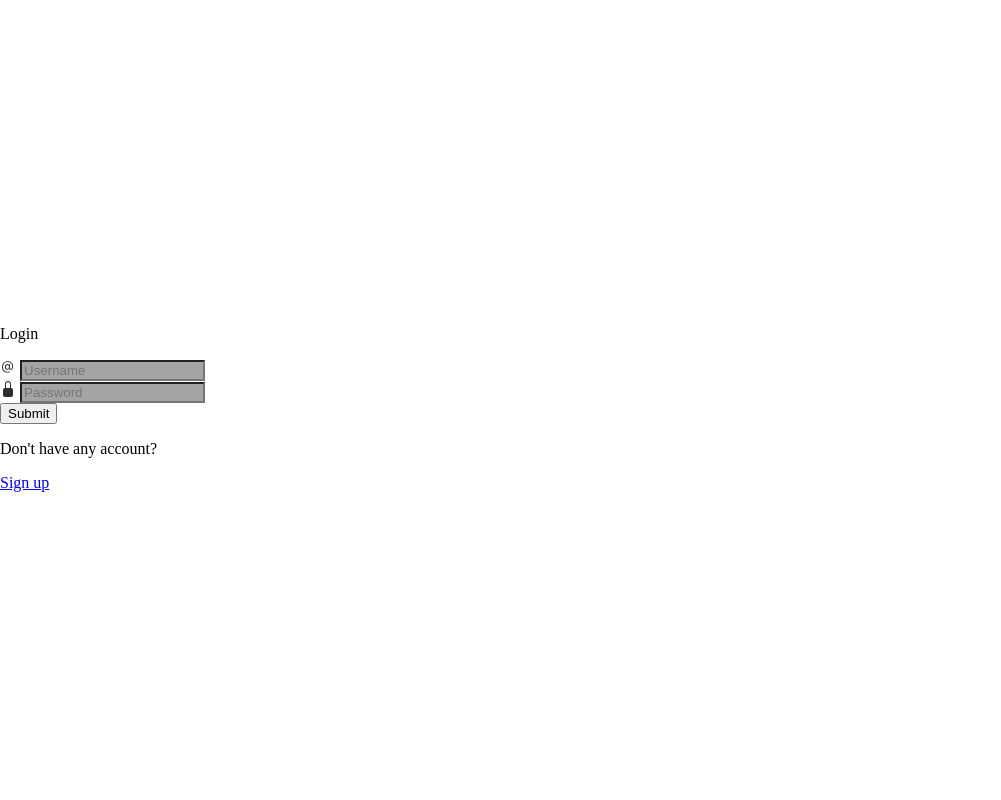
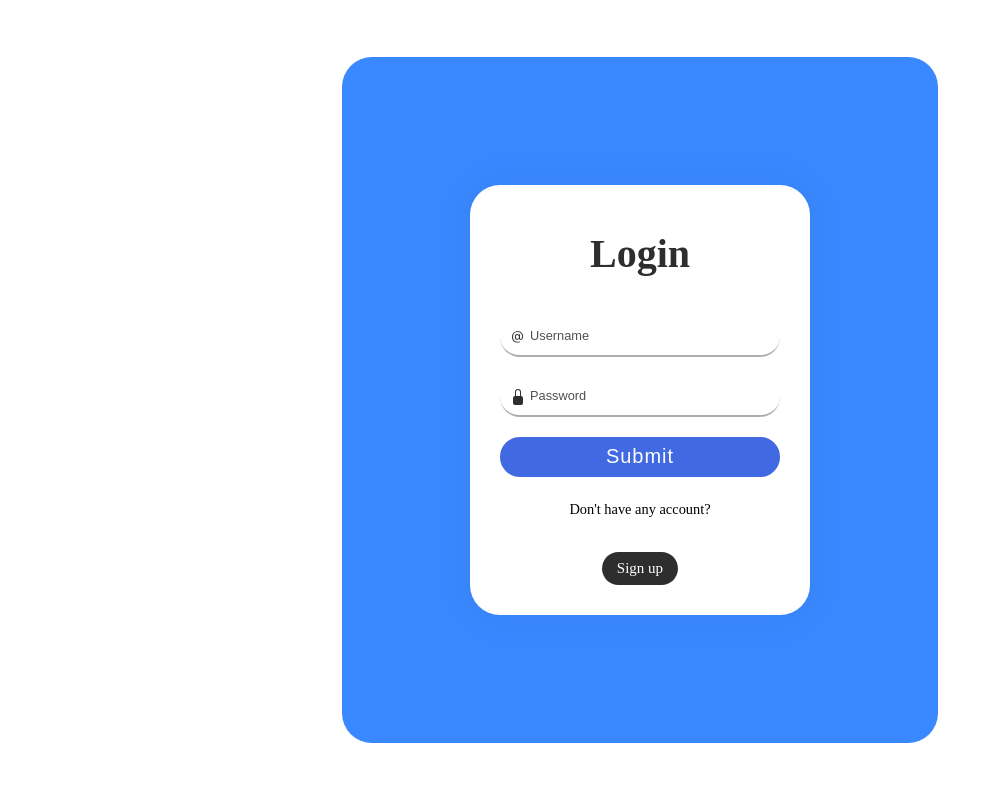
Before and after one commit to suyogparkhi/IISF_Bug_bunnies, a Flask app: template templates/login.html in a window 1280 px wide. Shown: the whole page, without its empty margins (0-1001 px from the left). Run offline with Flask 3, Linux system fonts and the light colour scheme; the template is opened without the code that fills it, so the values that code supplies are empty.

Commit message:
Update styles.css

```diff
--- a/static/styles.css
+++ b/static/styles.css
@@ -6,10 +6,12 @@ body {
   display: flex;
   flex-direction: column;
   justify-content: center;
+  overflow-x: hidden;
 }
 
 .container-main{
   flex: 1;
+  z-index:2;
 }
 
 .header-main {
@@ -25,6 +27,7 @@ body {
   box-shadow: 0px 1px 10px #000;
   display:flex;
   width:100%;
+  box-shadow: rgba(50, 50, 93, 0.25) 0px 6px 12px -2px, rgba(0, 0, 0, 0.3) 0px 3px 7px -3px;
 
 }
 .header-left{
@@ -32,10 +35,14 @@ body {
   display:flex;
 }
 .logo{
-    margin-top: 2%;
+  margin-top: 20px;
+}
+.header span{
+  margin-top:4px
 }
 .header-left-1{
   margin-left:5%;
+
 }
 .header-right{
   width:50%;
@@ -118,6 +125,7 @@ img{
   font-size: 50px;
   color:#fff;
   padding: 10%;
+  margin-top: -1%;
 }
 .content-left p{
   margin-top:-10%;
@@ -226,7 +234,7 @@ tr{
   cursor: pointer;
   display: flex;
   align-items: center;
-    justify-content: flex-end;
+  justify-content: center;
   color: black;
   border: none;
 }
@@ -296,88 +304,135 @@ tr{
 .content-right form{
 margin-top: 7%;
 }
-#page {
+.form_main {
+  width: 280px;
   display: flex;
+  flex-direction: column;
+  align-items: center;
   justify-content: center;
-  align-items: center;
+  background-color: rgb(255, 255, 255);
+  padding: 30px 30px 30px 30px;
+  border-radius: 30px;
+  box-shadow: 0px 0px 40px rgba(0, 0, 0, 0.062);
 }
 
-#container {
-  display: flex;
-  justify-content: center;
-  align-items: center;
-  position: relative;
+.heading {
+  font-size: 2.5em;
+  color: #2e2e2e;
+  font-weight: 700;
+  margin: 15px 0 30px 0;
 }
 
-#h3 {
-  color: rgb(82, 79, 79);
+.inputContainer {
+  width: 100%;
+  position: relative;
+  display: flex;
+  align-items: center;
+  justify-content: center;
 }
 
-#ring {
-  width: 190px;
-  height: 190px;
-  border: 1px solid transparent;
-  border-radius: 50%;
+.inputIcon {
   position: absolute;
+  left: 10px;
 }
 
-#ring:nth-child(1) {
-  border-bottom: 8px solid #f47216;
-  animation: rotate1 2s linear infinite;
+.inputField {
+  width: 100%;
+  height: 40px;
+  background-color: transparent;
+  border: none;
+  border-bottom: 2px solid rgb(173, 173, 173);
+  border-radius: 30px;
+  margin: 10px 0;
+  color: black;
+  font-size: .8em;
+  font-weight: 500;
+  box-sizing: border-box;
+  padding-left: 30px;
 }
 
-@keyframes rotate1 {
-  from {
-    transform: rotateX(50deg) rotateZ(110deg);
+.inputField:focus {
+  outline: none;
+  border-bottom: 2px solid royalblue;
 }
 
-  to {
-    transform: rotateX(50deg) rotateZ(470deg);
-  }
+.inputField::placeholder {
+  color: rgb(80, 80, 80);
+  font-size: 1em;
+  font-weight: 500;
 }
 
-#ring:nth-child(2) {
-  border-bottom: 8px solid #0e88d3;
-  animation: rotate2 2s linear infinite;
+#button {
+  position: relative;
+  width: 100%;
+  border: 2px solid royalblue;
+  background-color: royalblue;
+  height: 40px;
+  color: white;
+  font-size: .8em;
+  font-weight: 500;
+  letter-spacing: 1px;
+  border-radius: 30px;
+  margin: 10px;
+  cursor: pointer;
+  overflow: hidden;
 }
 
-@keyframes rotate2 {
-  from {
-    transform: rotateX(20deg) rotateY(50deg) rotateZ(20deg);
+#button::after {
+  content: "";
+  position: absolute;
+  background-color: rgba(255, 255, 255, 0.253);
+  height: 100%;
+  width: 150px;
+  top: 0;
+  left: -200px;
+  border-bottom-right-radius: 100px;
+  border-top-left-radius: 100px;
+  filter: blur(10px);
+  transition-duration: .5s;
 }
 
-  to {
-    transform: rotateX(20deg) rotateY(50deg) rotateZ(380deg);
-  }
+#button:hover::after {
+  transform: translateX(600px);
+  transition-duration: .5s;
 }
 
-#ring:nth-child(3) {
-  border-bottom: 8px solid #f47216;
-  animation: rotate3 2s linear infinite;
+.signupContainer {
+  margin: 0;
+  display: flex;
+  flex-direction: column;
+  align-items: center;
+  justify-content: center;
+  gap: 20px;
 }
 
-@keyframes rotate3 {
-  from {
-    transform: rotateX(40deg) rotateY(130deg) rotateZ(450deg);
+.signupContainer p {
+  font-size: .9em;
+  font-weight: 500;
+  color: black;
 }
 
-  to {
-    transform: rotateX(40deg) rotateY(130deg) rotateZ(90deg);
-  }
+.signupContainer a {
+  font-size: .7em;
+  font-weight: 500;
+  background-color: #2e2e2e;
+  color: white;
+  text-decoration: none;
+  padding: 8px 15px;
+  border-radius: 20px;
 }
 
-#ring:nth-child(4) {
-  border-bottom: 8px solid #0e88d3;
-  animation: rotate4 2s linear infinite;
+.form-div{
+  text-align: center;
+  justify-content: center;
+  margin: auto;
+  background-color: #3A88FF;
+  padding:10%;
+  border-radius:30px ;
 }
-
-@keyframes rotate4 {
-  from {
-    transform: rotateX(70deg) rotateZ(270deg);
+.signupContainer a{
+  font-size: 15px;
 }
-
-  to {
-    transform: rotateX(70deg) rotateZ(630deg);
+.form-div #button{
+  font-size: 20px;
 }
-}
-/* Improving visualization in light mode */
```
Lines whose indentation alone changed are shown as unchanged.
